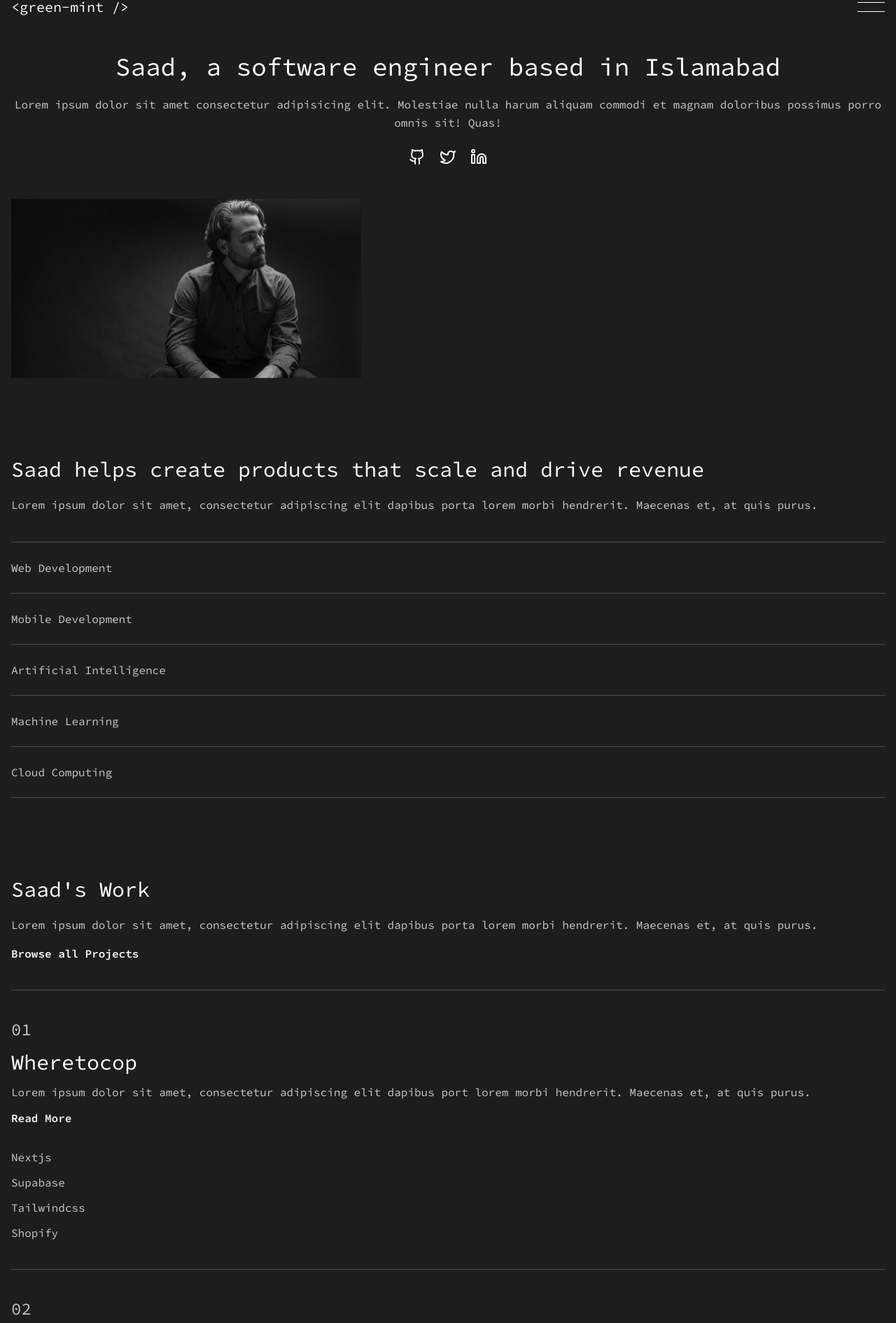
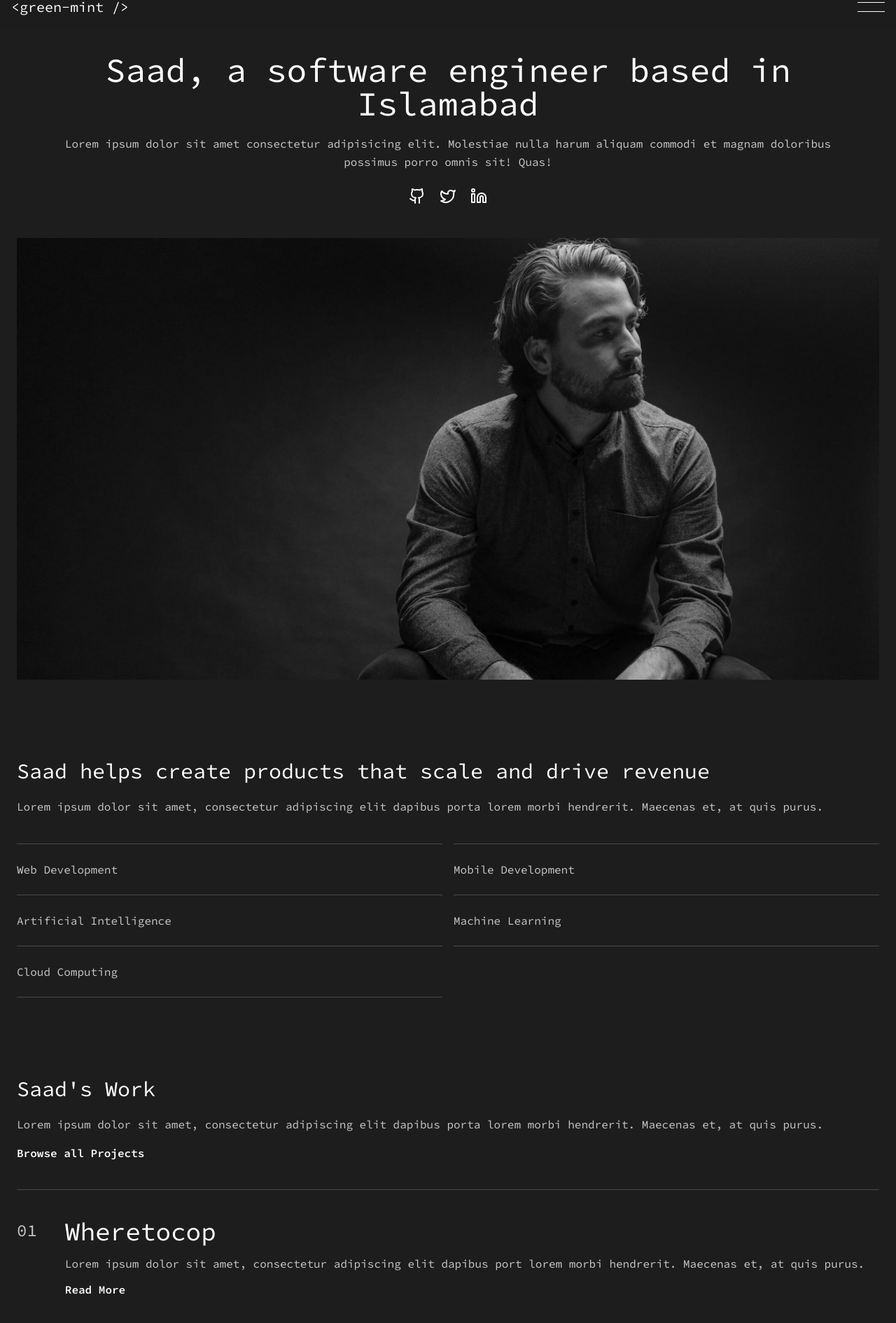
Before and after one commit to green-mint/portfolio, a Next.js app: page / in a window 1280 px wide. Shown: the part 20-1910 px from the top of the page at 70% size. Built offline with nearby package versions, Linux system fonts and the light colour scheme.

Commit message:
responsiveness on tablet

```diff
--- a/src/app/page.tsx
+++ b/src/app/page.tsx
@@ -12,16 +12,17 @@ import {
 } from "./data";
 import { Github, Linkedin, MoveRight, Twitter } from "lucide-react";
 import Projects from "@/components/Projects";
+import { cn } from "@/lib/utils";
 
 export default function Home() {
   return (
-    <main className="px-4">
+    <main className="px-4 sm:px-6">
       {/* section hero */}
       <section>
-        <h1 className="text-center text-4xl mt-24 text-white">
+        <h1 className="text-center text-4xl sm:text-5xl mt-24 text-white">
           Saad, a software engineer based in Islamabad
         </h1>
-        <p className="mt-5 text-center leading-relaxed">
+        <p className="mt-5 text-center leading-relaxed sm:px-10">
           Lorem ipsum dolor sit amet consectetur adipisicing elit. Molestiae
           nulla harum aliquam commodi et magnam doloribus possimus porro omnis
           sit! Quas!
@@ -48,8 +49,8 @@ export default function Home() {
         <Image
           src="/me.jpeg"
           alt="Picture of the author"
-          width={500}
-          height={500}
+          width={2000}
+          height={1025}
           className="mt-12"
         />
       </section>
@@ -64,11 +65,15 @@ export default function Home() {
           lorem morbi hendrerit. Maecenas et, at quis purus.
         </p>
 
-        <div className="mt-10 border-t-[0.08rem] border-t-[#4a4a4a] flex flex-col">
+        <div
+          className={cn(
+            "grid sm:grid-cols-2 sm:gap-x-4 mt-10",
+            "[&>*:nth-child(1)]:border-t-[0.08rem]  sm:[&>*:nth-child(2)]:border-t-[0.08rem]"
+          )}>
           {skills.map((skill, index) => (
             <div
               key={index}
-              className="py-6 border-b-[0.08rem] border-b-[#4a4a4a]">
+              className="py-6 border-b-[0.08rem] border-b-[#4a4a4a] border-t-[#4a4a4a]">
               <span>{skill}</span>
             </div>
           ))}
--- a/src/components/Projects.tsx
+++ b/src/components/Projects.tsx
@@ -18,17 +18,24 @@ const Projects = ({ projects }: Props) => {
         `mt-10 border-t-[0.08rem] flex flex-col transition-colors duration-700`,
         hoveredProject === 0 ? "border-t-white" : "border-t-[#4a4a4a]"
       )}>
-      {selectedProjects.map((project, index) => (
+      {projects.map((project, index) => (
         <div
           className={cn(
-            "py-10 border-b-[0.08rem] group cursor-pointer transition-colors duration-700",
-            (hoveredProject === index || hoveredProject === index + 1) ? "border-b-white" : "border-b-[#4a4a4a]"
+            "flex flex-col sm:flex-row sm:space-x-10 py-10 border-b-[0.08rem] group cursor-pointer transition-colors duration-700",
+            hoveredProject === index || hoveredProject === index + 1
+              ? "border-b-white"
+              : "border-b-[#4a4a4a]"
           )}
           onMouseEnter={() => setHoveredProject(index)}
           onMouseLeave={() => setHoveredProject(null)}
           key={index}>
-          <h3 className="text-2xl">0{index + 1}</h3>
-          <h2 className="text-3xl mt-3 text-white">{project.name}</h2>
+          <div>
+            <h3 className="text-2xl sm:mt-0.5">0{index + 1}</h3>
+          </div>
+          <div>
+            <h2 className="text-3xl sm:text-4xl mt-3 sm:mt-0 text-white">
+              {project.name}
+            </h2>
             <p className="mt-3 leading-relaxed">{project.description}</p>
             <Link className="text-white block mt-3" href="/">
               Read More
@@ -41,6 +48,7 @@ const Projects = ({ projects }: Props) => {
               ))}
             </div>
           </div>
+        </div>
       ))}
     </div>
   );
```
Lines whose indentation alone changed are shown as unchanged.
